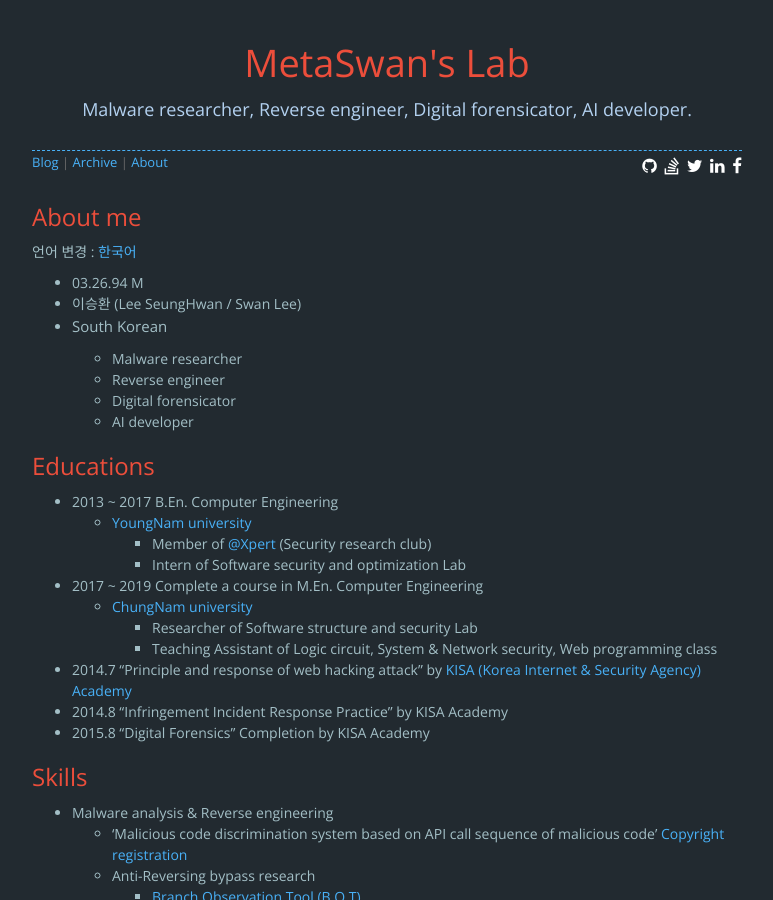
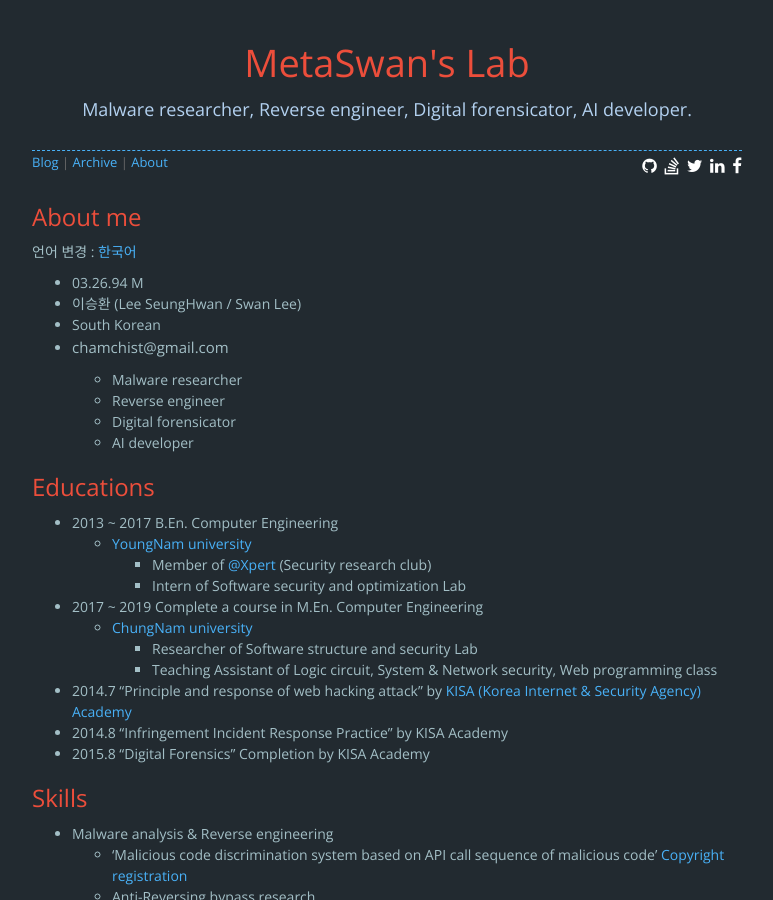
Before and after one commit to MetaSwan/metaswan.github.io, a Jekyll site: the page built from about.html, in a window 1280 px wide and 900 px high. Shown: the whole window, without its empty margins (253-1026 px from the left). Built offline with Jekyll 4.4.1, drawn with Linux system fonts in a browser that asks for light colours; nearby versions of some CDN libraries; comment, search, counter and statistics services are not loaded.

Commit message:
Update about.yml

```diff
--- a/_data/about.yml
+++ b/_data/about.yml
@@ -2,6 +2,7 @@ text: |
   * 03.26.94 M
   * 이승환 (Lee SeungHwan / Swan Lee)
   * South Korean
+  * chamchist@gmail.com
 
     + Malware researcher
     + Reverse engineer
```
